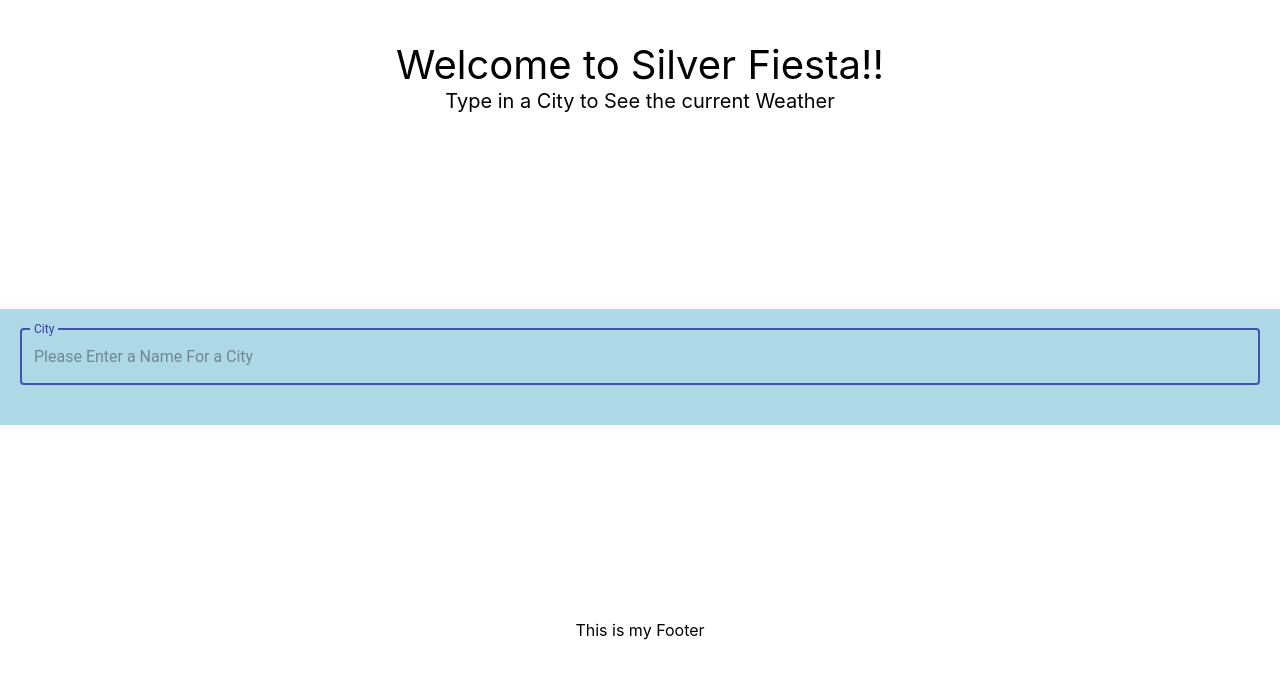
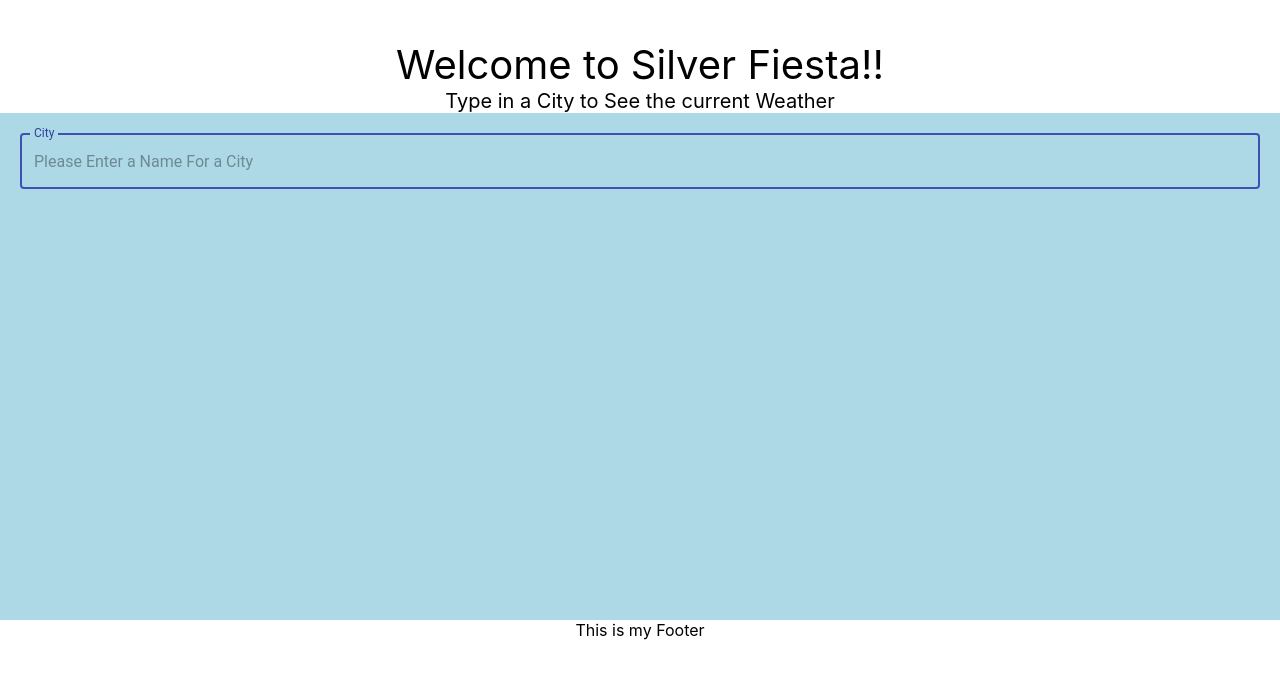
Before and after one commit to eltijuas1988/silver-fiesta, a React (Create React App) app: page / in a window 1280 px wide. Shown: the top 678 px of the page. Built offline with nearby package versions, Linux system fonts and the light colour scheme.

Commit message:
Created component TemperatureDisplay that contains InputBox and Message components.

```diff
--- a/src/Body/InputBox.js
+++ b/src/Body/InputBox.js
@@ -2,6 +2,7 @@ import React from 'react'
 import axios from 'axios'
 import TextField from '@material-ui/core/TextField'
 
+const domain = "http://api.openweathermap.org/data/2.5/weather"
 const apiKey = 'b2077944e95bdb0c5e00862011d622ad'
 
 class InputBox extends React.PureComponent {
@@ -21,11 +22,10 @@ class InputBox extends React.PureComponent {
   }
 
   sendRequest = () => {
-    const domain = "http://api.openweathermap.org/data/2.5/weather"
     const {city} = this.state
-    const params = `?q=${city}&units=imperial&appid=${apiKey}`
 
     if (!city || !city.length > 0) return
+    const params = `?q=${this.state.city}&units=imperial&appid=${apiKey}`
     let url = `${domain}${params}`
 
     axios.get(`${url}`)
--- /dev/null
+++ b/src/Body/Message.js
@@ -0,0 +1,11 @@
+import * as React from 'react'
+
+const Message = ({message}) => {
+  if (!message) return null
+
+  return (
+    <div>{message}</div>
+  )
+}
+
+export default Message
--- /dev/null
+++ b/src/Body/TemperatureDisplay.js
@@ -0,0 +1,27 @@
+import * as React from 'react'
+import injectSheet from 'react-jss'
+import InputBox from './InputBox'
+import Message from './Message'
+
+class TemperatureDisplay extends React.PureComponent {
+  render() {
+    const {classes} = this.props
+
+    return (
+      <div>
+        <div className={classes.input}>
+          <InputBox/>
+        </div>
+        <Message/>
+      </div>
+    )
+  }
+}
+
+const styles = {
+  input: {
+    marginBottom: 15,
+  },
+}
+
+export default injectSheet(styles)(TemperatureDisplay)
--- a/src/Body/index.js
+++ b/src/Body/index.js
@@ -1,11 +1,11 @@
 import React from 'react'
 import injectSheet from 'react-jss'
-import InputBox from './InputBox'
+import TemperatureDisplay from './TemperatureDisplay'
 
 const Body = ({classes}) => {
   return (
     <div className={classes.main}>
-      <InputBox/>
+      <TemperatureDisplay/>
     </div>
   )
 }
@@ -15,6 +15,7 @@ const styles = {
     boxSizing: 'border-box',
     padding: 20,
     width: '100%',
+    height: 600,
     backgroundColor: "lightBlue",
   },
 }
```
